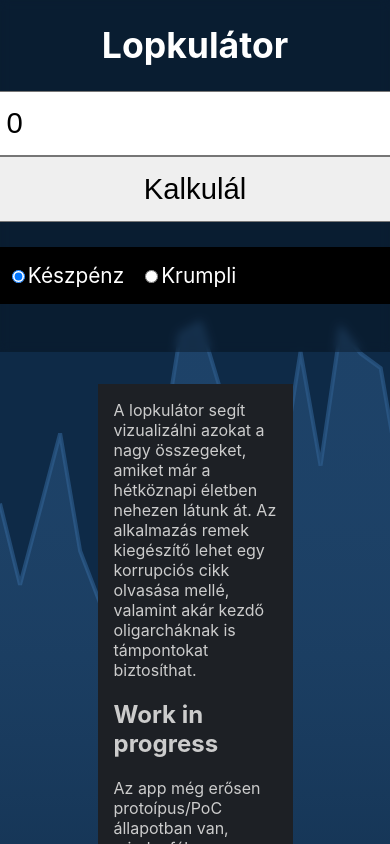
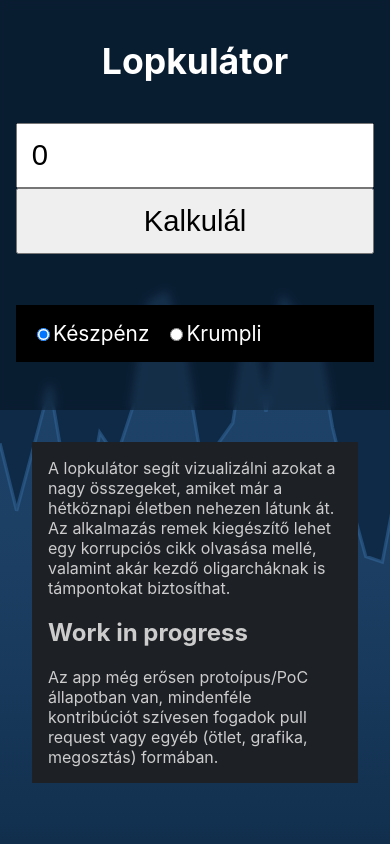
Before and after one commit to tiborsaas/lopkulator, a React (Create React App) app: page / in a window 390 px wide. Shown: the top 844 px of the page. Built offline with nearby package versions, Linux system fonts and the light colour scheme.

Commit message:
refactor(app): fix styles

```diff
--- a/src/App.css
+++ b/src/App.css
@@ -112,6 +112,12 @@ footer {
 
 /******* MOBILE STYLES ********/
 
+@media (max-width: 975px) {
+  .intro {
+    width: initial;
+  }
+}
+
 @media (max-width: 730px) {
   .App-header {
     margin: 0;
@@ -134,7 +140,19 @@ footer {
 @media (max-width: 520px) {
   .App-header {
     text-align: center;
+    padding: 1rem;
+    width: initial;
+    display: flex;
+    flex-direction: column;
   }
+
+  form {
+    display: flex;
+    flex-direction: column;
+    padding: 1rem;
+    width: 100%;
+  }
+
   .App-header button.compute {
     display: block;
     width: 100%;
```
